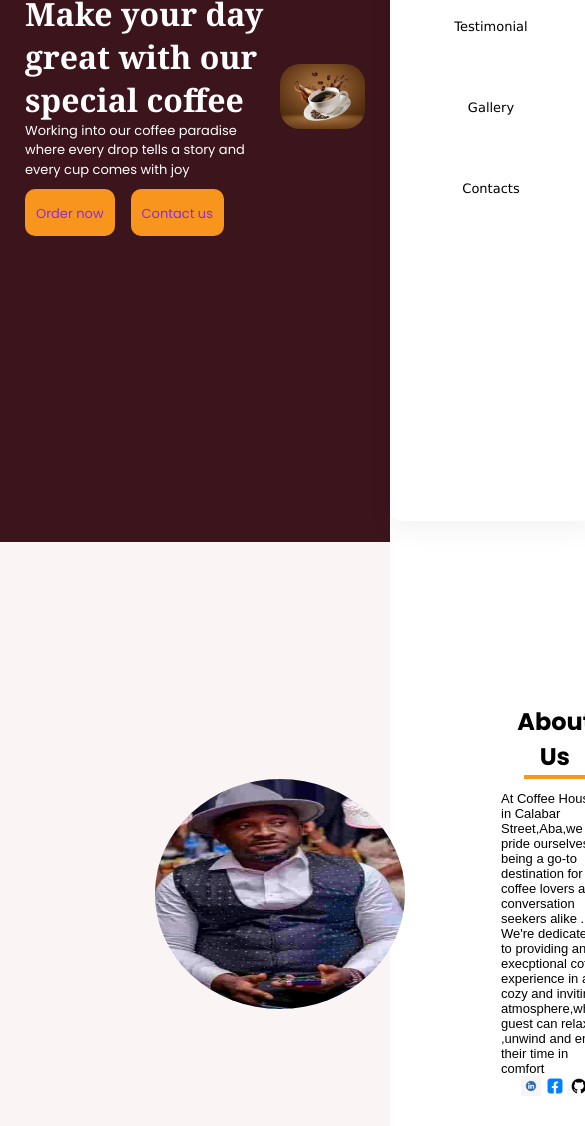
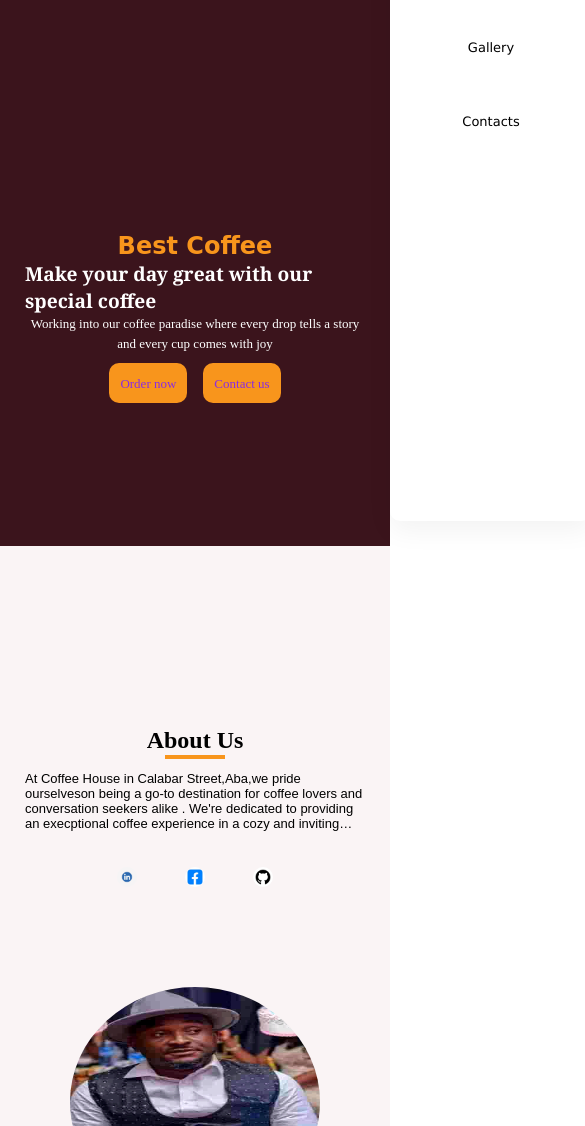
Before and after one commit to ukeje71/coffeeweb, a plain HTML site: page index.html in a window 390 px wide. Shown: the part 407-1533 px from the top of the page, 585 px wide, since content can reach past the window. Drawn offline with Linux system fonts and the light colour scheme; a web font is replaced by a local one.

Commit message:
same stuff

```diff
--- a/index.html
+++ b/index.html
@@ -104,10 +104,10 @@
               go-to destination for coffee lovers and conversation seekers alike
               . We're dedicated to providing an execptional coffee experience in
               a cozy and inviting atmosphere,where guest can relax ,unwind and
-              enjoy their time in comfort
-            </p>
+              enjoy their time in comfort.
+            </p><br><br>
 
-            <!-- <div class="A-links"> -->
+            <div class="A-links">
             <a
               class="link"
               href="https://www.linkedin.com/in/ukeje-isaac-7280a1332?lipi=urn%3Ali%3Apage%3Ad_flagship3_profile_view_base_contact_details%3B0qnIOQ9VSb2cZfIaI7fRbQ%3D%3D"
@@ -125,7 +125,7 @@
             <a class="link" href="https://github.com/ukeje71" target="blank3">
               <!---img---><img class="pics" src="GH icon.jpg" alt="Github" />
             </a>
-            <!-- </div>  -->
+            </div>
           </div>
         </div>
       </section>
--- a/style.css
+++ b/style.css
@@ -3,7 +3,7 @@
   margin: 0;
   padding: 0;
   box-sizing: border-box;
-  font-family:"poppins" ,serif;
+  font-family: 'Times New Roman', Times, serif;
 }
 
 /* General styles */
@@ -41,7 +41,7 @@ header h2 {
   display: flex;
   align-items: center;
   justify-content: space-between;
-  position: fixed;
+  /* position: fixed; */
   width: 100%;
   top: 0;
   left: 0;
@@ -60,7 +60,7 @@ header h2 {
 nav .link-list {
   display: flex;
   align-items: center;
-  /* padding: 20px 50px; */
+  padding: 20px 50px;
 }
 
 li .nav-links {
@@ -158,7 +158,8 @@ li .nav-links:hover {
 
 /* About styles */
 .About {
-  padding: 130px ;
+  /* padding: 130px ; */
+  align-content: center;
   background-color: #faf4f5;
   justify-content: center;
   width: 100%;
@@ -199,12 +200,27 @@ li .nav-links:hover {
   text-align: center;
 }
 
+.A-links{
+  display: flex;
+  justify-content: space-between;
+gap: 3rem;
+}
 .pics {
   width: 20px;
+  height: 20px;
+  border-radius: 10px;
+}
+.pics:hover{
+  border: 2px solid #f8951c;
 }
 
 .A-write-up {
   text-align: left;
+display: -webkit-box;
+-webkit-line-clamp: 4;
+-webkit-box-orient: vertical;
+overflow: hidden;
+
 }
 
 /* === Responsive Design === */
@@ -253,8 +269,44 @@ li .nav-links:hover {
     transform: translateY(-8px) rotate(-45deg);
   }
 
+  /*----HOME----*/
 
- .About-detail{
-  display: block;
+  .home .home-content {
+  flex-direction: column-reverse;
+  /* max-height: max-content; */
+  justify-content: space-around;
+  padding: 0;
+
   }
+
+  .Product-pic{
+    width: 100%;
+    border-radius: 50%;
+    padding: 0%;
+  }
+
+  .write-up .d-head{
+    text-align: center;
+  }
+
+  .write-up .intro{
+    font-size: larger;
+  }
+
+  .descript{
+    text-align: center;
+  }
+  .connect-btns {
+   justify-content: center;
+  }
+
+  /*----About----*/
+
+  .About-details{
+ flex-direction: column-reverse;
+  }
+
+ .A-content{
+  text-align: center;
+ }
 }
```
